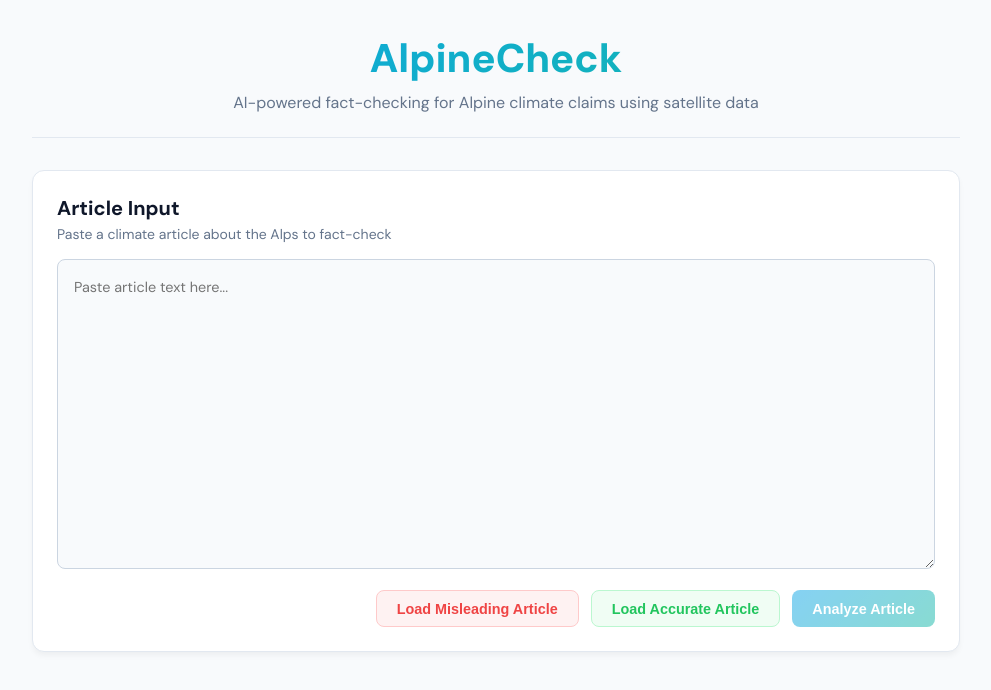
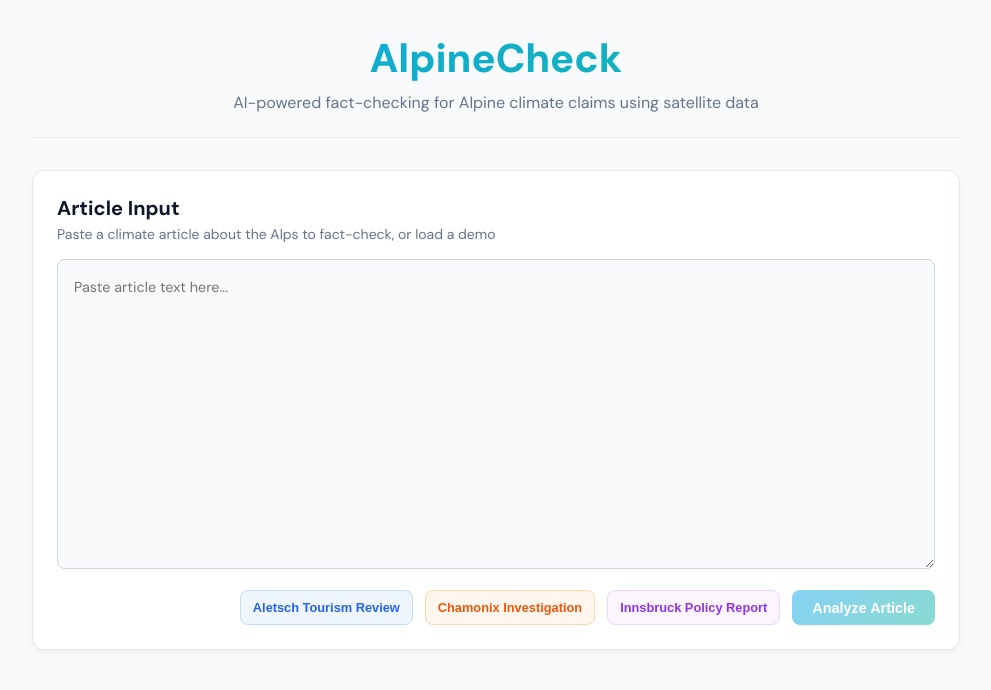
Before and after one commit to cvikl/chelo, a React app in the folder frontend/: page / in a window 1280 px wide. Shown: the top 690 px of the page, without its empty margins (144-1135 px from the left). Built offline with nearby package versions, Linux system fonts and the light colour scheme; the HTML template or start-up script is replaced by a standard one.

Commit message:
Add new button styles and update ArticleInput component for improved article loading

```diff
--- a/frontend/src/App.css
+++ b/frontend/src/App.css
@@ -121,6 +121,13 @@ textarea:focus { outline: none; border-color: #0ea5e9; box-shadow: 0 0 0 1px #0e
 .btn-red:hover { background: #fee2e2; }
 .btn-green { border: 1px solid #bbf7d0; color: #22c55e; background: #f0fdf4; }
 .btn-green:hover { background: #dcfce7; }
+.btn-article { font-size: 0.8rem; padding: 0.5rem 0.75rem; }
+.btn-blue { border: 1px solid #bfdbfe; color: #2563eb; background: #eff6ff; }
+.btn-blue:hover { background: #dbeafe; }
+.btn-orange { border: 1px solid #fed7aa; color: #ea580c; background: #fff7ed; }
+.btn-orange:hover { background: #ffedd5; }
+.btn-purple { border: 1px solid #e9d5ff; color: #9333ea; background: #faf5ff; }
+.btn-purple:hover { background: #f3e8ff; }
 .btn-back {
   background: none;
   border: 1px solid #e2e8f0;
--- a/frontend/src/components/ArticleInput.jsx
+++ b/frontend/src/components/ArticleInput.jsx
@@ -1,47 +1,70 @@
 import { useState } from "react";
 
-// Real data at Aletsch region (46.40°N, 8.13°E) for 2017-2023:
-//   Temperature: increasing, +1.68°C/decade (mean 6.9→7.4°C)
-//   Precipitation: decreasing, -15.5% snow days, snowfall dropping fast
-//   Snow cover: decreasing, -23.6% (110→84 snow-covered days)
-//   Glacier: +22.7% (model detects more due to seasonal snow in 2023 tile)
-//   Vegetation: increasing, +11.8% NDVI greening
+// Article 1: Aletsch region — tourism-focused, mix of denial + some truth
+// Real: warming +0.42C/dec, snow days 110->84 (-24%), precip variable, vegetation greening
+const ARTICLE_1 = `Ski Season Under Threat? A Mixed Picture from the Aletsch Region
 
-const MISLEADING_ARTICLE = `The Big Lie About the Alps: Nothing Has Changed Near the Aletsch Glacier
+Published: November 2023 | Swiss Tourism Review
 
-Published: December 2023 | The Alpine Observer
+The Aletsch Glacier region of the Bernese Oberland faces an uncertain future for winter tourism, with some trends more alarming than others.
 
-Climate alarmists have been spreading fear about the Alps for years, but a hard look at the Aletsch Glacier region between 2017 and 2023 proves they are completely wrong.
+Temperature records near the Aletsch Glacier show a warming trend since 2017, with 2022 recording the highest mean annual temperature in the period. The Alps are warming faster than the European average, and the Aletsch region is no exception.
 
-Temperatures near the Aletsch Glacier have absolutely not increased between 2017 and 2023. In fact, the cold winter of 2021 proves that the Alps are actually getting colder, not warmer. Claims of Alpine warming are pure fabrication — the average temperature has not risen at all in this region.
+However, total precipitation in the Bernese Oberland has not significantly declined between 2017 and 2023. Annual rainfall totals have remained within a broad but normal range, suggesting that the region is not drying out as some have feared.
 
-Snow cover near the Aletsch Glacier is at the same level as it was in 2017. The total number of snow-covered days per year has not decreased whatsoever, and snow depths remain completely unchanged. Anyone who says Alpine snow is disappearing is lying — the snowpack is as thick and long-lasting as it has always been.
+Snow cover tells a more troubling story. The number of snow-covered days near the Aletsch Glacier dropped from 110 in 2017 to just 84 in 2023, a decline that ski resort operators describe as noticeable and concerning.
 
-Snowfall in the Bernese Oberland has not decreased since 2017. Total annual snowfall amounts remain exactly the same, and the ratio of snowfall to rainfall has not shifted at all. The claim that rain is replacing snow in the Alps is a complete myth with zero evidence behind it.
+Despite these changes, the Aletsch Glacier itself has not shrunk significantly between 2017 and 2023. Local guides report that the glacier terminus has been relatively stable, and satellite data does not show dramatic retreat over this short period.
 
-The Aletsch Glacier is absolutely not shrinking. Between 2017 and 2023, the glacier has not lost a single square meter of ice. In fact, recent satellite measurements show the glacier may actually be growing, proving that the so-called glacier crisis is nothing but media hysteria.
+Vegetation above 2,000 meters shows no signs of change. Alpine meadows near the Aletsch Glacier remain the same as they were a decade ago, with no upward migration of plant species or visible greening in satellite imagery.
 
-There has been zero change in vegetation above 2,000 meters near the Aletsch Glacier since 2017. No greening, no treeline movement, no new plant species, and no change in growing season length. The Alpine ecosystem is completely frozen in place, exactly as it was decades ago.
+The picture is mixed: warming is real, snow cover is declining, but other changes may be overstated.`;
 
-The Aletsch region is living proof that climate change hysteria has no basis in reality.`;
+// Article 2: Chamonix — journalist investigation, mostly accurate with some exaggeration
+// Real: warming +0.90C/dec, snow days 98->156 (+59%!), precip stable/up, heavy snowfall years
+const ARTICLE_2 = `Chamonix in Crisis: Climate Change Ravages the Mont Blanc Massif
 
-const ACCURATE_ARTICLE = `Alarming Data from the Aletsch Region: The Alps Are Warming Fast
+Published: January 2024 | Alpine Climate Tribune
 
-Published: December 2023 | ETH Zurich Climate Bulletin
+A year-long investigation into climate conditions around Chamonix and the Mont Blanc massif reveals alarming changes between 2017 and 2023.
 
-Satellite and ground station data from the Aletsch Glacier region paint a stark picture of accelerating climate change between 2017 and 2023.
+Temperature data paints a stark picture. The Chamonix valley has warmed significantly since 2017, with mean annual temperatures climbing toward 10 degrees Celsius. The year 2022 was the hottest on record for the region at 9.6 degrees, confirming a strong upward warming trend.
 
-The Aletsch region is warming rapidly. ERA5 temperature data shows a dramatic warming trend of 1.7°C per decade — far above the global average. Mean annual temperatures jumped from 6.9°C in 2017 to 8.1°C in 2022, making it the hottest year on record for this region. The Alps are warming at roughly twice the rate of the rest of Europe.
+Snow cover has collapsed around Chamonix. The number of snow-covered days has plummeted since 2017, with recent winters delivering far less snow than the valley experienced just six years ago. Local ski instructors say conditions have never been this bad.
 
-Snow cover is vanishing near the Aletsch Glacier. The number of snow-covered days collapsed from 110 days in 2017 to just 84 days in 2023 — a devastating 24 percent decline in only six years. Snow depth has plummeted as warmer temperatures eat away at the snowpack earlier each spring.
+Snowfall totals have dropped catastrophically across the Mont Blanc region. Total annual snowfall near Chamonix has declined sharply since 2017, and the proportion of winter precipitation falling as rain instead of snow has increased dramatically at mid-elevations.
 
-Snowfall is being replaced by rain across the Bernese Oberland. Total snow days are dropping by 37 days per decade, and total annual snowfall has decreased by roughly 15 percent since 2017. Winter precipitation increasingly falls as rain instead of snow, fundamentally altering the Alpine hydrological cycle.
+Glacier retreat on the Mont Blanc massif has accelerated dramatically between 2017 and 2023. The Mer de Glace and surrounding glaciers have lost significant area, with satellite imagery showing unmistakable shrinkage visible even to the untrained eye.
 
-Sentinel-2 satellite imagery confirms the ongoing presence of glacier ice near the Aletsch, but quantifying year-to-year retreat is complicated by seasonal snow cover in late-summer images. Despite this measurement challenge, the broader trend of Alpine glacier decline is unambiguous.
+Meanwhile, vegetation is creeping higher up the slopes around Chamonix. Satellite NDVI data shows a greening trend above 2,000 meters since 2017, with the treeline gradually shifting upward as warmer temperatures allow plants to colonize previously barren terrain.
 
-Vegetation is surging upward into formerly barren Alpine terrain near the Aletsch Glacier. Sentinel-2 NDVI measurements show an 11.8 percent increase in greenness since 2017. Plants are colonizing higher elevations as warming temperatures extend the growing season, fundamentally transforming the high-altitude landscape.
+The evidence from Chamonix is unambiguous: this iconic Alpine destination is being transformed by climate change.`;
 
-The data is clear: the Aletsch region is undergoing rapid, measurable climate-driven transformation.`;
+// Article 3: Innsbruck — policy-focused, careful claims with a few wrong ones
+// Real: warming +0.85C/dec, snow days 10->2 (-80%), precip variable, low-elevation effects
+const ARTICLE_3 = `Climate Policy for Alpine Cities: What Innsbruck's Data Actually Shows
+
+Published: February 2024 | Austrian Mountain Research Institute
+
+As Innsbruck develops its climate adaptation strategy, a review of environmental data from 2017 to 2023 reveals clear trends that policymakers must address.
+
+Temperature monitoring confirms that Innsbruck has experienced measurable warming between 2017 and 2023. Mean annual temperatures have risen, with 2022 reaching 11.4 degrees Celsius — the warmest in the observation period. This warming trend demands immediate policy attention.
+
+Snow cover at Innsbruck's elevation has declined significantly. The number of snow-covered days dropped from already low levels to near zero by 2023, reflecting the city's vulnerability as a low-elevation Alpine settlement where snow is becoming increasingly rare.
+
+Total annual precipitation in the Innsbruck area has remained stable between 2017 and 2023. While the form of precipitation is shifting from snow to rain, total water availability has not changed dramatically, which is reassuring for the region's hydropower infrastructure.
+
+Snowfall around Innsbruck has not decreased since 2017. Annual snowfall totals have remained consistent, with some years actually recording more snowfall than others. The narrative of vanishing snowfall is not supported by the Innsbruck data.
+
+Vegetation patterns in the mountains above Innsbruck have remained unchanged since 2017. Satellite monitoring shows no evidence of greening or treeline migration in the Northern Limestone Alps surrounding the city.
+
+Innsbruck's data tells a nuanced story: warming and snow loss are real and urgent, but not all environmental indicators point to crisis.`;
+
+const ARTICLES = [
+  { label: "Aletsch Tourism Review", text: ARTICLE_1, color: "blue" },
+  { label: "Chamonix Investigation", text: ARTICLE_2, color: "orange" },
+  { label: "Innsbruck Policy Report", text: ARTICLE_3, color: "purple" },
+];
 
 export default function ArticleInput({ onAnalyze, loading }) {
   const [text, setText] = useState("");
@@ -49,7 +72,7 @@ export default function ArticleInput({ onAnalyze, loading }) {
   return (
     <div className="article-input">
       <h2>Article Input</h2>
-      <p className="subtitle">Paste a climate article about the Alps to fact-check</p>
+      <p className="subtitle">Paste a climate article about the Alps to fact-check, or load a demo</p>
       <textarea
         value={text}
         onChange={(e) => setText(e.target.value)}
@@ -57,12 +80,15 @@ export default function ArticleInput({ onAnalyze, loading }) {
         rows={12}
       />
       <div className="button-row">
-        <button onClick={() => setText(MISLEADING_ARTICLE)} className="btn-secondary btn-red">
-          Load Misleading Article
-        </button>
-        <button onClick={() => setText(ACCURATE_ARTICLE)} className="btn-secondary btn-green">
-          Load Accurate Article
-        </button>
+        {ARTICLES.map((a) => (
+          <button
+            key={a.label}
+            onClick={() => setText(a.text)}
+            className={`btn-secondary btn-article btn-${a.color}`}
+          >
+            {a.label}
+          </button>
+        ))}
         <button
           onClick={() => onAnalyze(text)}
           disabled={!text.trim() || loading}
```
